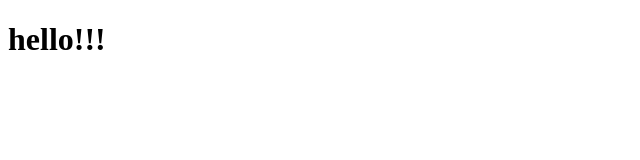
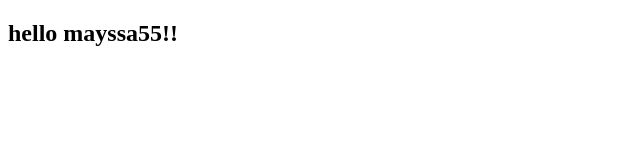
Before and after one commit to MayssaBa/coursera-test1, a plain HTML site: page site1/index.html in a window 1280 px wide. Shown: the whole page, without its empty margins (0-640 px from the left). Drawn offline with Linux system fonts and the light colour scheme.

Commit message:
Add files via upload

```diff
--- a/site1/index.html
+++ b/site1/index.html
@@ -4,6 +4,6 @@
 	<title>hello!</title>
 </head>
 <body>
-<h1>hello!!!</h1>
+<h2>hello mayssa55!!</h2>
 </body>
 </html>
```
